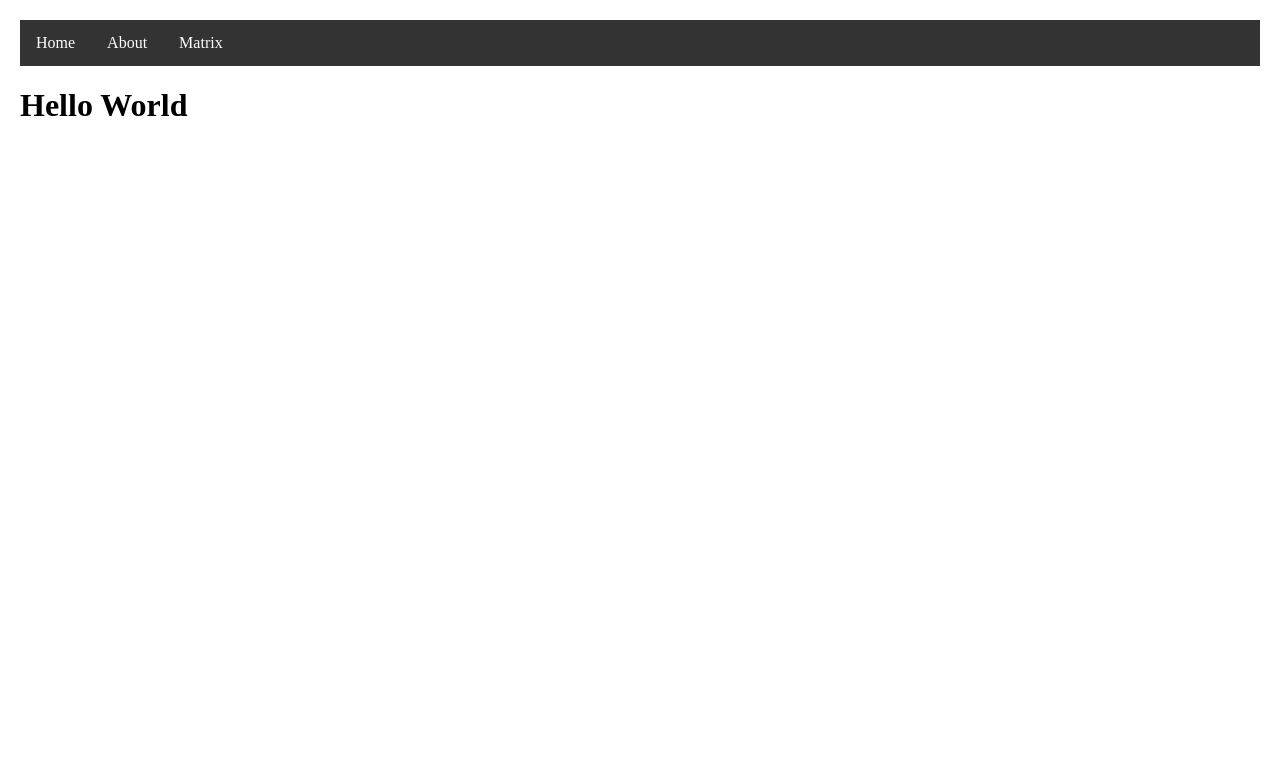
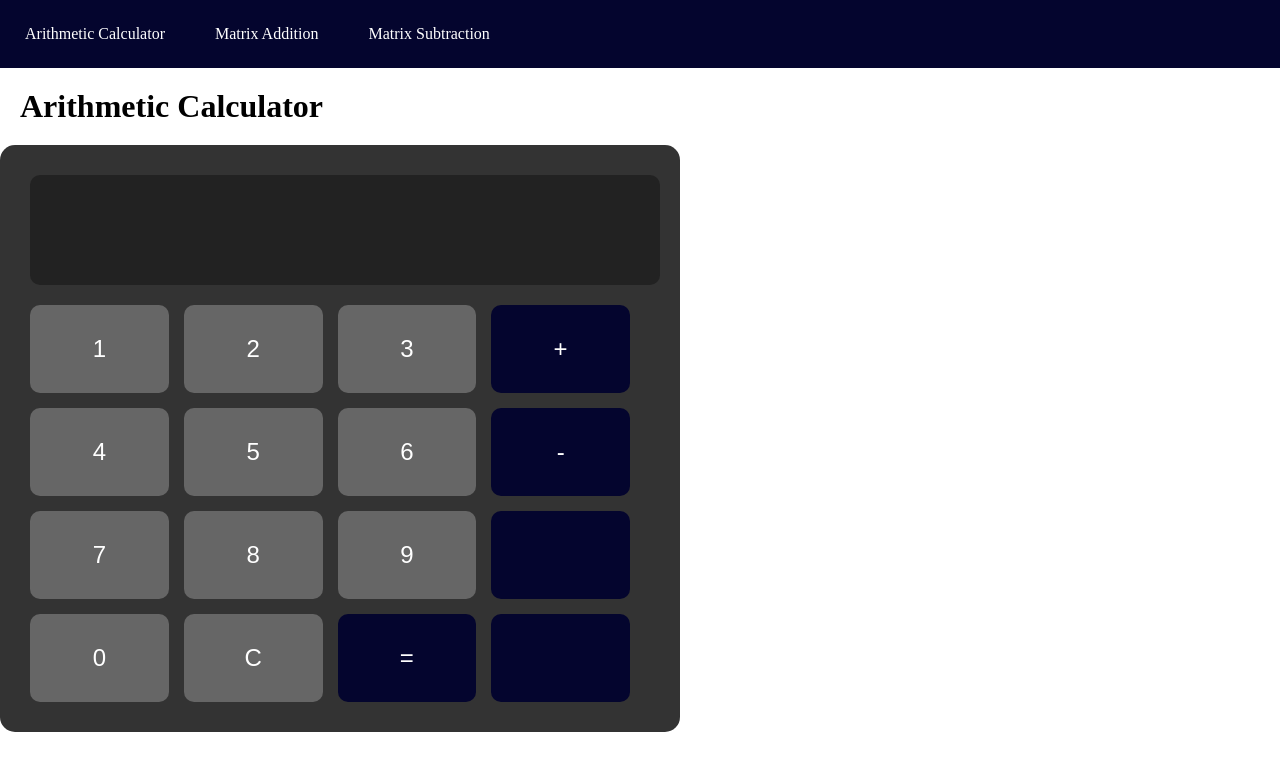
Before and after one commit to devonsolutions/calculatorapp_CIS2020-001, a Flask app: page / in a window 1280 px wide. Shown: the top 771 px of the page. Run offline with Flask 3, Linux system fonts and the light colour scheme.

Commit message:
Created calculator pages
Added arithmetic calculator

```diff
--- a/app.py
+++ b/app.py
@@ -6,13 +6,13 @@ app = Flask (__name__, template_folder='templates')
 def index():
     return render_template('index.html')
 
-@app.route("/about")
-def about():
-    return render_template('about.html')
+@app.route("/matrix_addition")
+def matrix_addition():
+    return render_template('matrix_addition.html')
 
-@app.route("/matrix")
-def matrix():
-    return render_template('matrix.html')
+@app.route("/matrix_subtraction")
+def matrix_subtraction():
+    return render_template('matrix_subtraction.html')
 
 if __name__ == "__main__":
     app.run()
--- a/static/style.css
+++ b/static/style.css
@@ -1,4 +1,9 @@
 body {
+   margin: 0;
+   padding: 0;
+}
+
+h1 {
    margin: 10px;
    padding: 10px;
 }
@@ -8,21 +13,87 @@ ul {
   margin: 0;
   padding: 0;
   overflow: hidden;
-  background-color: #333333;
+  background-color: #04052E;
 }
 
 ul li {
   float: left;
+  margin: 5px;
+  padding: 5px;
 }
 
 ul li a {
   display: block;
   color: white;
+  margin: 15px;
   text-align: center;
-  padding: 14px 16px;
   text-decoration: none;
 }
 
 ul li a:hover {
-  background-color: #111111;
+  text-decoration: underline;
 }
+
+
+
+.calculator {
+   width: 100%;
+   max-width: 600px;
+   background-color: #333;
+   padding: 30px;
+   padding-right: 50px;
+   border-radius: 15px;
+   text-align: center;
+}
+
+
+#display {
+   width: 100%;
+   height: 80px;
+   font-size: 36px;
+   text-align: right;
+   padding: 15px;
+   margin-bottom: 20px;
+   border-radius: 10px;
+   border: none;
+   background-color: #222;
+   color: #fff;
+}
+
+.buttons {
+   display: grid;
+   grid-template-columns: repeat(4, 1fr);
+   gap: 15px;
+}
+
+.btn {
+   width: 100%;
+   padding: 30px;
+   font-size: 24px;
+   border: none;
+   border-radius: 10px;
+   background-color: #666;
+   color: #fff;
+   cursor: pointer;
+   transition: background-color 0.2s;
+}
+
+.btn:hover {
+   background-color: #555;
+}
+
+.operator {
+   background-color: #04052E;
+}
+
+.operator:hover {
+   background-color: #140152;
+}
+
+.btn:active {
+   background-color: #444;
+}
+
+.operator:active {
+   background-color: #cc7a00;
+}
--- /dev/null
+++ b/tempCodeRunnerFile.py
@@ -0,0 +1 @@
+matrix_division
--- a/templates/about.html
+++ /dev/null
@@ -1,6 +0,0 @@
-{% extends "base.html" %}
-{% block title %}About{% endblock %}
-
-{% block content %}
-<h1>About</h1>
-{% endblock %}
--- a/templates/base.html
+++ b/templates/base.html
@@ -5,11 +5,12 @@
     <title>{% block title %}Default Value{% endblock %}</title>
     <link rel="stylesheet" href="static\style.css">
 </head>
+
 <body>
     <ul>
-        <li><a href="{{ url_for('index') }}">Home</a></li>
-        <li><a href="{{ url_for('about') }}">About</a></li>
-        <li><a href="{{ url_for('matrix') }}">Matrix</a></li>
+        <li><a href="{{ url_for('index') }}">Arithmetic Calculator</a></li>
+        <li><a href="{{ url_for('matrix_addition') }}">Matrix Addition<a></li>
+        <li><a href="{{ url_for('matrix_subtraction') }}">Matrix Subtraction</a></li>
     </ul>
     {% block content %}{% endblock %}
 </body>
--- a/templates/index.html
+++ b/templates/index.html
@@ -1,6 +1,46 @@
 {% extends "base.html" %}
-{% block title %}Index Page{% endblock %}
+{% block title %}Arithmetic Calculator{% endblock %}
 
 {% block content %}
-<h1>Hello World</h1>
+<h1>Arithmetic Calculator</h1>
+
+<div class="calculator">
+   <form method="POST">
+      <input type="text" name="display" id="display" value="{{ result }}" readonly>
+
+      <div class="buttons">
+         <button type="button" class="btn" onclick="appendToDisplay('1')">1</button>
+         <button type="button" class="btn" onclick="appendToDisplay('2')">2</button>
+         <button type="button" class="btn" onclick="appendToDisplay('3')">3</button>
+         <button type="button" class="btn operator" onclick="appendToDisplay('+')">+</button>
+
+         <button type="button" class="btn" onclick="appendToDisplay('4')">4</button>
+         <button type="button" class="btn" onclick="appendToDisplay('5')">5</button>
+         <button type="button" class="btn" onclick="appendToDisplay('6')">6</button>
+         <button type="button" class="btn operator" onclick="appendToDisplay('-')">-</button>
+
+         <button type="button" class="btn" onclick="appendToDisplay('7')">7</button>
+         <button type="button" class="btn" onclick="appendToDisplay('8')">8</button>
+         <button type="button" class="btn" onclick="appendToDisplay('9')">9</button>
+         <button type="button" class="btn operator" onclick="appendToDisplay('*')"></button>
+
+         <button type="button" class="btn" onclick="appendToDisplay('0')">0</button>
+         <button type="button" class="btn" onclick="clearDisplay()">C</button>
+         <button type="submit" class="btn operator">=</button>
+         <button type="button" class="btn operator" onclick="appendToDisplay('/')"></button>
+      </div>
+   </form>
+</div>
+
+<script>
+   function appendToDisplay(value) {
+      const display = document.getElementById('display');
+      display.value += value;
+   }
+
+   function clearDisplay() {
+      document.getElementById('display').value = '';
+   }
+</script>
+
 {% endblock %}
--- a/templates/matrix.html
+++ /dev/null
@@ -1,6 +0,0 @@
-{% extends "base.html" %}
-{% block title %}About{% endblock %}
-
-{% block content %}
-<h1>Matrix</h1>
-{% endblock %}
--- /dev/null
+++ b/templates/matrix_addition.html
@@ -0,0 +1,6 @@
+{% extends "base.html" %}
+{% block title %}Matrix Addition{% endblock %}
+
+{% block content %}
+<h1>Matrix Addition</h1>
+{% endblock %}
--- /dev/null
+++ b/templates/matrix_subtraction.html
@@ -0,0 +1,6 @@
+{% extends "base.html" %}
+{% block title %}Matrix Subtraction{% endblock %}
+
+{% block content %}
+<h1>Matrix Subtraction</h1>
+{% endblock %}
```
